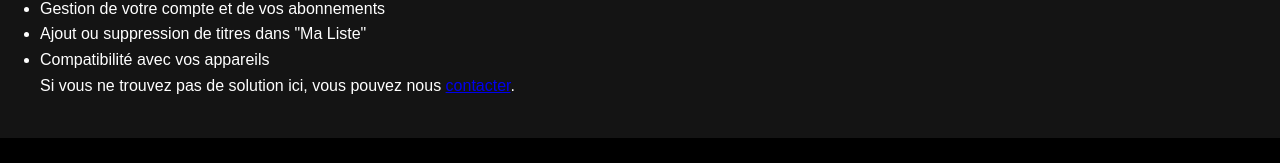
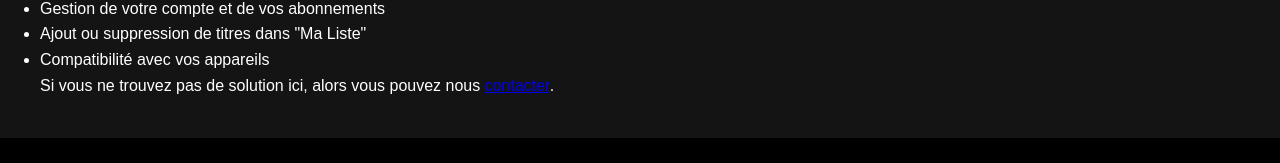
Before and after one commit to ZrChristophe/Projet-fil-rouge, a plain HTML site: page aide.html in a window 1280 px wide. Shown: the part 249-412 px from the top of the page. Drawn offline with Linux system fonts and the light colour scheme.

```diff
--- a/aide.html
+++ b/aide.html
@@ -32,7 +32,7 @@
       <li>Ajout ou suppression de titres dans "Ma Liste"</li>
       <li>Compatibilité avec vos appareils</li>
     </ul>
-    <p>Si vous ne trouvez pas de solution ici, vous pouvez nous <a href="contact.html">contacter</a>.</p>
+    <p>Si vous ne trouvez pas de solution ici, alors vous pouvez nous <a href="contact.html">contacter</a>.</p>
   </main>
 
   <!-- Footer  -->
```
